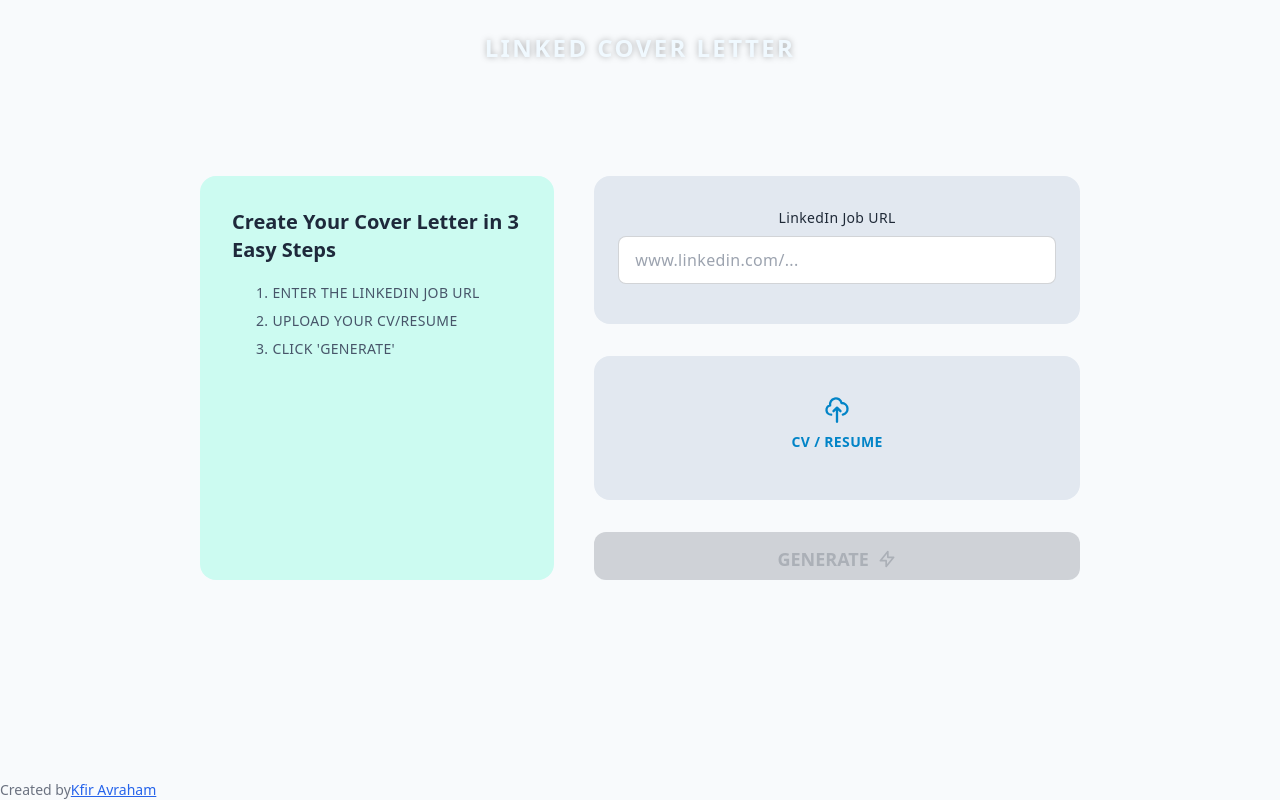
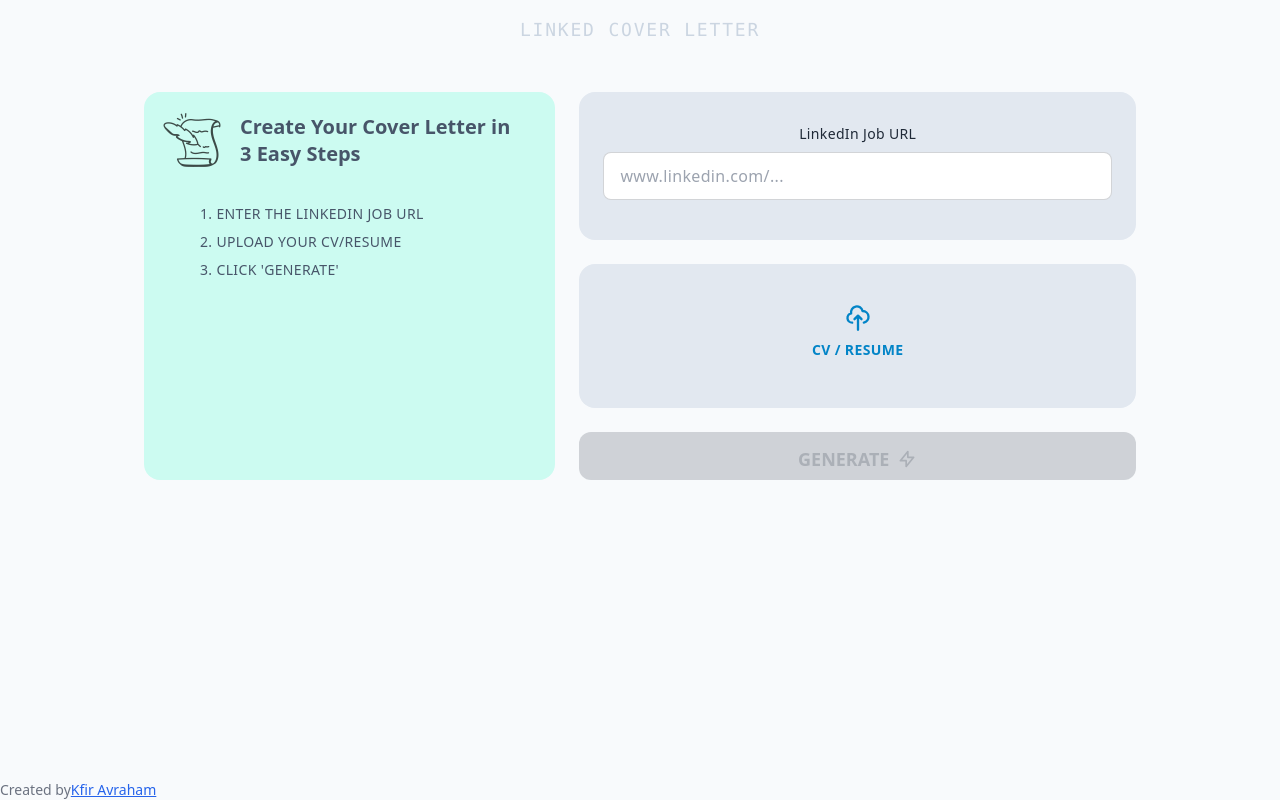
Before and after one commit to kfirkfir89/linked-cl, a React (Vite) app in the folder client/: page / in a window 1280 px wide. Built offline with nearby package versions, Linux system fonts and the light colour scheme.

Commit message:
client, feature - coverLetterContent ui of the cover letter in a modal with option to update and download

```diff
--- a/client/src/App.tsx
+++ b/client/src/App.tsx
@@ -1,9 +1,11 @@
 import AppContent from './AppContent';
+import { CoverLetterProvider } from './context/coverLetterContext';
 
 function App() {
-
   return (
-    <AppContent />
+    <CoverLetterProvider>
+      <AppContent />
+    </CoverLetterProvider>
   );
 }
 
--- a/client/src/AppContent.tsx
+++ b/client/src/AppContent.tsx
@@ -2,20 +2,24 @@
 import Instructions from "./components/instructions/instuctions.component";
 import Title from "./components/title/title.component";
 import GenerateCoverLetter from "./features/generate-cover-letter/generateCoverLetter.component";
+import CoverLetterModal from "./features/cover-letter-content/components/coverLetterModal.component";
 
 const AppContent = () => {
+
+
   return (
     <div className="h-full w-full bg-slate-50">
-      <div className="flex flex-col w-full h-full gap-4 items-center">
+      <div className="flex flex-col w-full h-full gap-8 items-center">
         <Title />
-        <div className="grid grid-cols-1 md:grid-cols-7 w-full gap-10 max-w-4xl mt-14 p-2">
+        <div className="grid grid-cols-1 md:grid-cols-7 w-full gap-6 max-w-5xl px-4">
           <div className="md:col-span-3 ">
             <Instructions />
           </div>
-          <div className="md:col-span-4 flex flex-col gap-8">
+          <div className="md:col-span-4 flex flex-col gap-6">
             <GenerateCoverLetter />
           </div>
         </div>
+        <CoverLetterModal />
         <Footer />
       </div>
     </div>
--- a/client/src/components/instructions/instuctions.component.tsx
+++ b/client/src/components/instructions/instuctions.component.tsx
@@ -1,9 +1,16 @@
+import letterImage from '../../assets/letter.png';
+
 const Instructions = () => {
   return (
     <div className="card bg-teal-100 rounded-box place-items-center h-full">
-      <div className="w-full flex flex-nowrap p-8 text-slate-800 items-center flex-col mx-auto space-y-4">
-        <h1 className="font-bold leading-snug text-xl ">Create Your Cover Letter in 3 Easy Steps</h1>
-        <div className="flex flex-col items-start gap-2 px-6 p-1 w-full max-w-sm">
+      <div className="w-full flex flex-nowrap p-4 text-slate-600 items-center flex-col mx-auto space-y-4">
+        <div className='flex'>
+          <img src={letterImage} className='w-16 self-start opacity-70' />
+          <h1 className="flex flex-col px-4 justify-center font-bold leading-snug text-xl ">
+            Create Your Cover Letter in 3 Easy Steps
+          </h1>
+        </div>
+        <div className="flex flex-col items-start gap-2  px-10 p-4 w-full max-w-sm">
           <p className="text-sm uppercase tracking-wide text-slate-600">1. Enter the LinkedIn Job URL</p>
           <p className="text-sm uppercase tracking-wide text-slate-600">2. Upload Your CV/Resume</p>
           <p className="text-sm uppercase tracking-wide text-slate-600">3. Click 'Generate'</p>
--- /dev/null
+++ b/client/src/components/modal/modal.component.tsx
@@ -0,0 +1,24 @@
+type ModalProps = {
+  isOpen: boolean;
+  onClose: () => void;
+  children: React.ReactNode;
+};
+
+const Modal = ({ isOpen, onClose, children }: ModalProps) => {
+  if (!isOpen) return null;
+
+  return (
+    <div className="absolute right-0 top-0 z-50 h-full w-full bg-black bg-opacity-20 p-20">
+      <div className="relative flex flex-col h-full w-full card rounded-box p-10 bg-slate-50">
+        <button onClick={onClose} className="absolute top-6 right-6">
+          <svg xmlns="http://www.w3.org/2000/svg" viewBox="0 0 512 512" fill="currentColor" className="flex-shrink-0 w-6 h-6">
+            <polygon points="427.314 107.313 404.686 84.687 256 233.373 107.314 84.687 84.686 107.313 233.373 256 84.686 404.687 107.314 427.313 256 278.627 404.686 427.313 427.314 404.687 278.627 256 427.314 107.313"></polygon>
+          </svg>
+        </button>
+        {children}
+      </div>
+    </div>
+  );
+};
+
+export default Modal;
--- a/client/src/components/title/title.component.tsx
+++ b/client/src/components/title/title.component.tsx
@@ -1,7 +1,7 @@
 const Title = () => {
   return (
-    <div className="flex w-full  justify-center p-8">
-      <h1 className="text-2xl font-extrabold uppercase drop-shadow-[0_0px_3px_rgba(0,0,0,0.3)] tracking-widest text-sky-50">Linked Cover Letter</h1>
+    <div className="flex w-full  justify-center p-4">
+      <h1 className="text-lg font-mono uppercase tracking-widest text-slate-300">Linked Cover Letter</h1>
     </div>
   )
 }
--- /dev/null
+++ b/client/src/context/coverLetterContext.tsx
@@ -0,0 +1,33 @@
+import { FC, ReactNode, createContext, useState } from 'react';
+
+export type CoverLetter = {
+  downloadUrl: string,
+  downloadFileName: string,
+  coverLetterContent: string
+}
+
+const initialCoverLetter: CoverLetter = {
+  downloadUrl: '',
+  downloadFileName: '',
+  coverLetterContent: ''
+};
+
+type CoverLetterContextType = {
+  coverLetter: CoverLetter,
+  setCoverLetter: (coverLetter: CoverLetter) => void
+}
+
+export const CoverLetterContext = createContext<CoverLetterContextType>({
+  coverLetter: initialCoverLetter,
+  setCoverLetter: () => { }
+});
+
+export const CoverLetterProvider: FC<{ children: ReactNode }> = ({ children }) => {
+  const [coverLetter, setCoverLetter] = useState(initialCoverLetter);
+
+  return (
+    <CoverLetterContext.Provider value={{ coverLetter, setCoverLetter }}>
+      {children}
+    </CoverLetterContext.Provider>
+  );
+};
--- /dev/null
+++ b/client/src/features/cover-letter-content/components/coverLetterModal.component.tsx
@@ -0,0 +1,40 @@
+import { useContext, useState } from "react";
+import { CoverLetterContext } from "../../../context/coverLetterContext";
+import Modal from "../../../components/modal/modal.component";
+import CoverLetterContent from "../coverLetterContent.component"
+
+const CoverLetterModal = () => {
+  const { coverLetter } = useContext(CoverLetterContext);
+  const [isOpen, setIsOpen] = useState(true);
+
+  return (
+    <>
+      {
+        coverLetter.coverLetterContent &&
+        <>
+          <div className="grid grid-cols-1 md:grid-cols-7 w-full gap-6 max-w-5xl px-4">
+            <div className="md:col-span-3 ">
+            </div>
+            <div className="md:col-span-4 flex flex-col gap-6">
+              <button
+                className="btn btn-ghost py-3 rounded-xl w-full text-sky-600 bg-yellow-200 hover:text-yellow-200"
+                onClick={() => {
+                  setIsOpen((prev) => !prev);
+                }}
+              >
+                <p className={` flex items-center text-lg`}>
+                  Cover Letter
+                </p>
+              </button>
+            </div>
+          </div>
+          <Modal onClose={() => setIsOpen((prev) => !prev)} isOpen={isOpen}>
+            <CoverLetterContent coverLetter={coverLetter} />
+          </Modal>
+        </>
+      }
+    </>
+  )
+}
+
+export default CoverLetterModal;
--- /dev/null
+++ b/client/src/features/cover-letter-content/coverLetterContent.component.tsx
@@ -0,0 +1,54 @@
+import { memo, useState, useEffect } from "react";
+import { CoverLetter } from "../../context/coverLetterContext";
+
+function formatContent(content: string) {
+  // Find the first and last comma
+  let firstCommaIndex = content.indexOf(',');
+  let lastCommaIndex = content.lastIndexOf(',');
+
+  // Add a line break after the first comma
+  if (firstCommaIndex !== -1) {
+    content = content.slice(0, firstCommaIndex + 1) + '\n' + content.slice(firstCommaIndex + 1);
+    lastCommaIndex++; // Adjust the last comma index because we added a character
+  }
+
+  // Add a line break after the last comma
+  if (lastCommaIndex !== -1) {
+    content = content.slice(0, lastCommaIndex + 1) + '\n' + content.slice(lastCommaIndex + 1);
+  }
+
+  // Add a line break after each period and trim leading spaces on each line
+  let formattedContent = content
+    .replace(/\. +/g, '.\n')
+    .split('\n')
+    .map(line => line.trim())
+    .join('\n');
+
+  return formattedContent;
+}
+
+const CoverLetterContent = ({ coverLetter }: { coverLetter: CoverLetter }) => {
+  const [content, setContent] = useState<string>('');
+
+  useEffect(() => {
+    if (coverLetter.coverLetterContent) {
+      const formattedContent = formatContent(coverLetter.coverLetterContent);
+      console.log('formattedContent:', formattedContent)
+      setContent(formattedContent);
+    }
+  }, [coverLetter.coverLetterContent]);
+
+  return (
+    <>
+      <textarea
+        className="textarea textarea-bordered h-full m-6 max-h-fit"
+        value={content}
+        onChange={(event) => setContent(event.target.value)}
+      />
+      <a className="btn btn-primary rounded-xl w-full py-5 pb-8 my-4" href={coverLetter.downloadUrl} download={coverLetter.downloadFileName}>
+        Download Cover Letter
+      </a>
+    </>
+  );
+}
+export default memo(CoverLetterContent);
--- a/client/src/features/generate-cover-letter/components/cover-letter-content/coverLetterContent.component.tsx
+++ /dev/null
@@ -1,37 +0,0 @@
-import { memo, useState } from "react";
-import { CoverLetter } from "../../hooks/useCoverLetterGenerator";
-
-const CoverLetterContent = ({ coverLetter }: { coverLetter: CoverLetter }) => {
-  const [content, setContent] = useState<string>('');
-
-  if (coverLetter.coverLetterContent !== content) {
-    setContent(coverLetter.coverLetterContent);
-  }
-
-  return (
-    <>
-      {
-        coverLetter.coverLetterContent && (
-          <div className="absolute right-0 top-0 z-50 h-full w-full bg-black bg-opacity-20 p-20">
-            <div className="flex flex-col h-full w-full card rounded-box p-10 bg-slate-50">
-              {
-                coverLetter.coverLetterContent && (
-                  <textarea
-                    className="textarea textarea-bordered h-full max-h-fit"
-                    value={content}
-                    onChange={(event) => setContent(event.target.value)}
-                  />
-                )
-              }
-              <a className="btn btn-primary rounded-xl w-full py-5 pb-8 my-4" href={coverLetter.downloadUrl} download={coverLetter.downloadFileName}>
-                Download Cover Letter
-              </a>
-            </div>
-          </div>
-        )
-      }
-    </>
-  )
-}
-
-export default memo(CoverLetterContent);
--- a/client/src/features/generate-cover-letter/generateCoverLetter.component.tsx
+++ b/client/src/features/generate-cover-letter/generateCoverLetter.component.tsx
@@ -1,24 +1,17 @@
 import LinkInput from "./components/link-input/linkInput.component";
 import UploadFile from "./components/upload-file/uploadFile.component";
-import useCoverLetterGenerator, { CoverLetter } from './hooks/useCoverLetterGenerator';
-import ErrorAlert from "./components/error-alert/errorAlert.component";
+import useCoverLetterGenerator from './hooks/useCoverLetterGenerator';
+import ErrorAlert from "../../components/error-alert/errorAlert.component";
 import GenerateButton from "./components/generate-button/generateButton.component";
-import { useCallback, useRef, useState } from "react";
+import { useCallback, useRef, useContext } from "react";
 import useLinkInput from "./hooks/useLinkInput";
 import useUploadFile from "./hooks/useUploadFile";
-import CoverLetterContent from "./components/cover-letter-content/coverLetterContent.component";
+import { CoverLetterContext } from "../../context/coverLetterContext";
 
 
 
 const GenerateCoverLetter = () => {
-  const [coverLetter, setCoverLetter] = useState<CoverLetter>(
-    {
-      coverLetterContent: '',
-      downloadFileName: '',
-      downloadUrl: ''
-    }
-  );
-
+  const { setCoverLetter } = useContext(CoverLetterContext);
   const { error, isLoading, generateCoverLetter } = useCoverLetterGenerator();
   const { file, handleFileSelect } = useUploadFile();
   const { linkUrl, handleLinkChange } = useLinkInput();
@@ -44,7 +37,6 @@
       <LinkInput value={linkUrl} onLinkChange={handleLinkChange} />
       <UploadFile ref={fileInputRef} onFileSelect={handleFileSelect} type="file" accept=".pdf" />
       <GenerateButton disabled={!(linkUrl && file)} onClick={handleSubmit} isLoading={isLoading} />
-      <CoverLetterContent coverLetter={coverLetter} />
     </>
   );
 }
```
Also changed, not shown: client/src/features/generate-cover-letter/hooks/useCoverLetterGenerator.ts (+1 -6 lines), client/src/assets/letter.png (added), client/src/components/error-alert/errorAlert.component.tsx (renamed from client/src/features/generate-cover-letter/components/error-alert/errorAlert.component.tsx).
